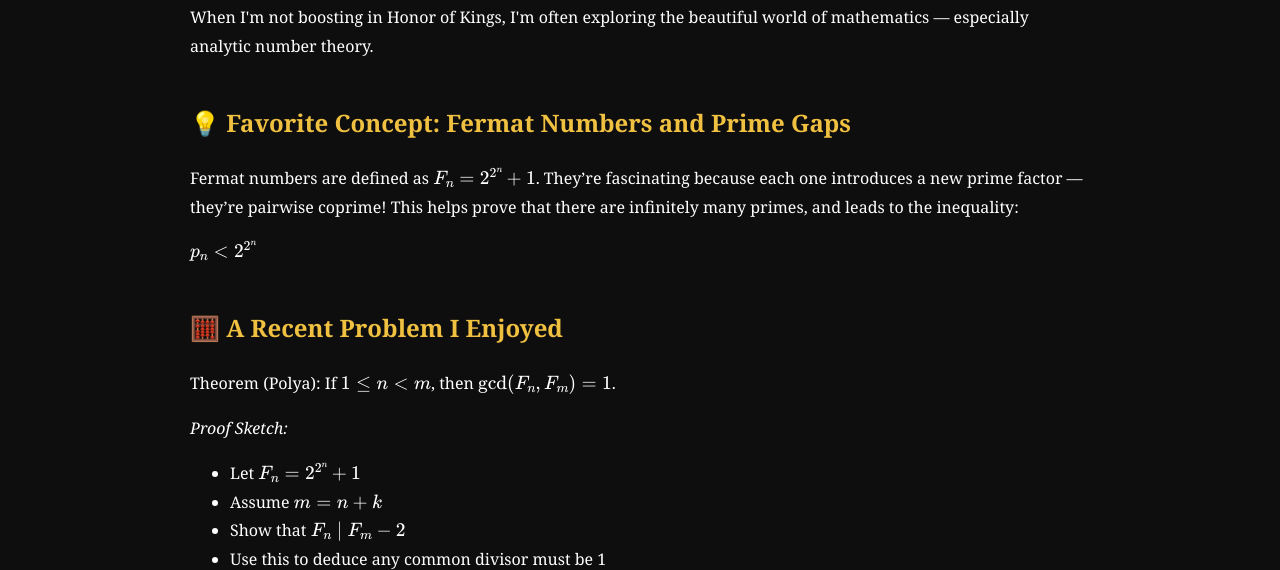
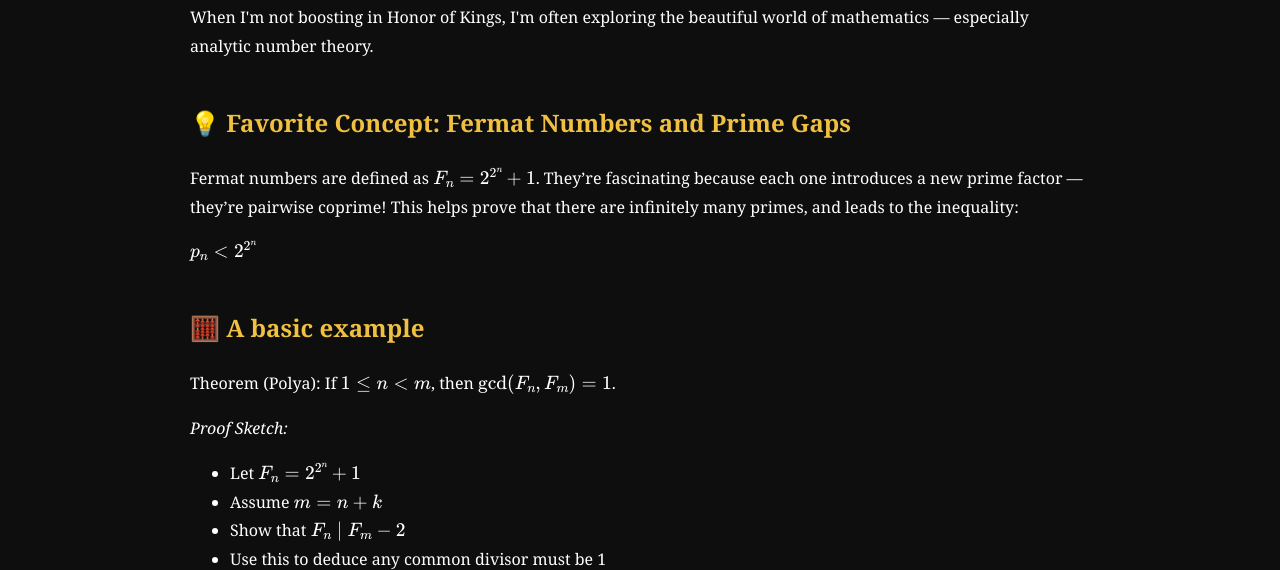
Before and after one commit to hokboost/hok-boosting, a plain HTML site: page math.html in a window 1280 px wide. Shown: the part 205-775 px from the top of the page. Drawn offline with nearby package versions, Linux system fonts and the light colour scheme.

Commit message:
Update math.html

```diff
--- a/math.html
+++ b/math.html
@@ -39,7 +39,7 @@
   <p>Fermat numbers are defined as \( F_n = 2^{2^n} + 1 \). They’re fascinating because each one introduces a new prime factor — they’re pairwise coprime! This helps prove that there are infinitely many primes, and leads to the inequality:</p>
   <p><strong>\( p_n < 2^{2^n} \)</strong></p>
 
-  <h2>🧮 A Recent Problem I Enjoyed</h2>
+  <h2>🧮 A basic example</h2>
   <p>Theorem (Polya): If \(1 \leq n < m\), then \(\gcd(F_n, F_m) = 1\).</p>
   <p><em>Proof Sketch:</em></p>
   <ul>
```
